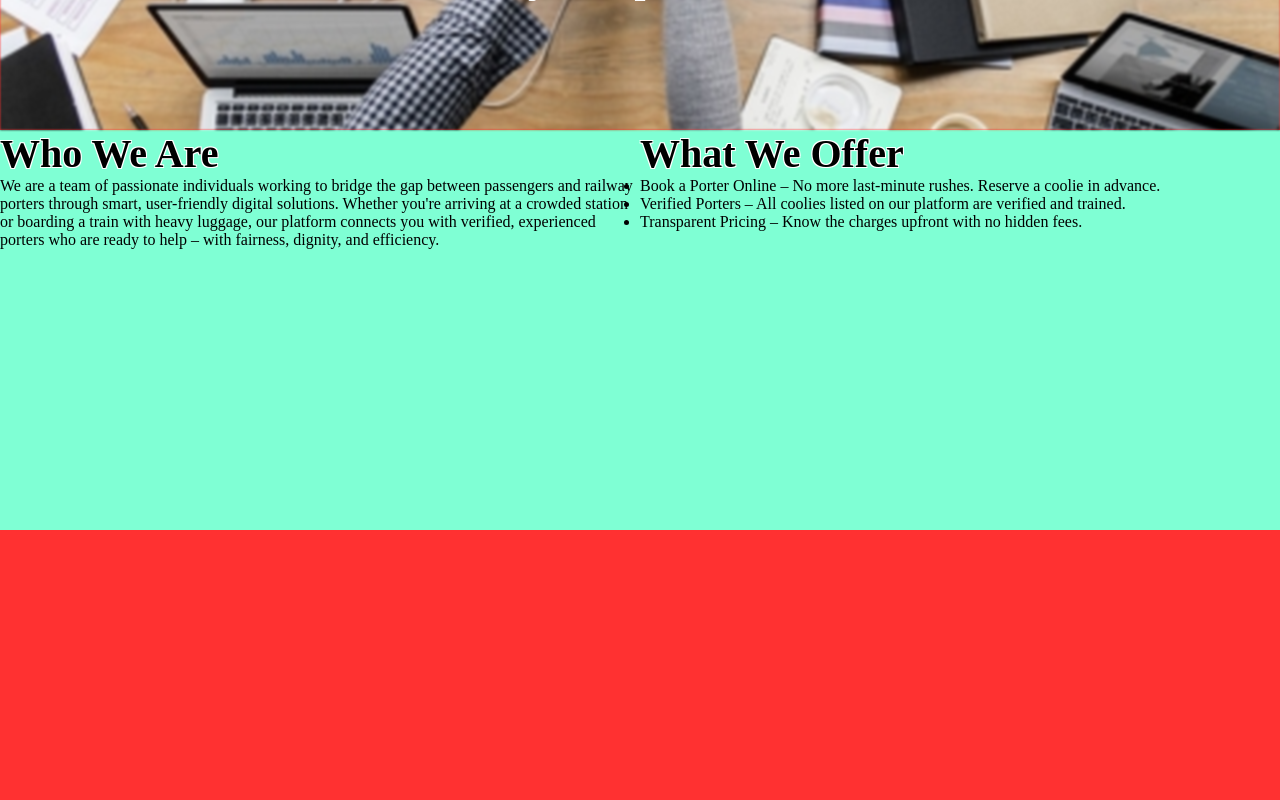
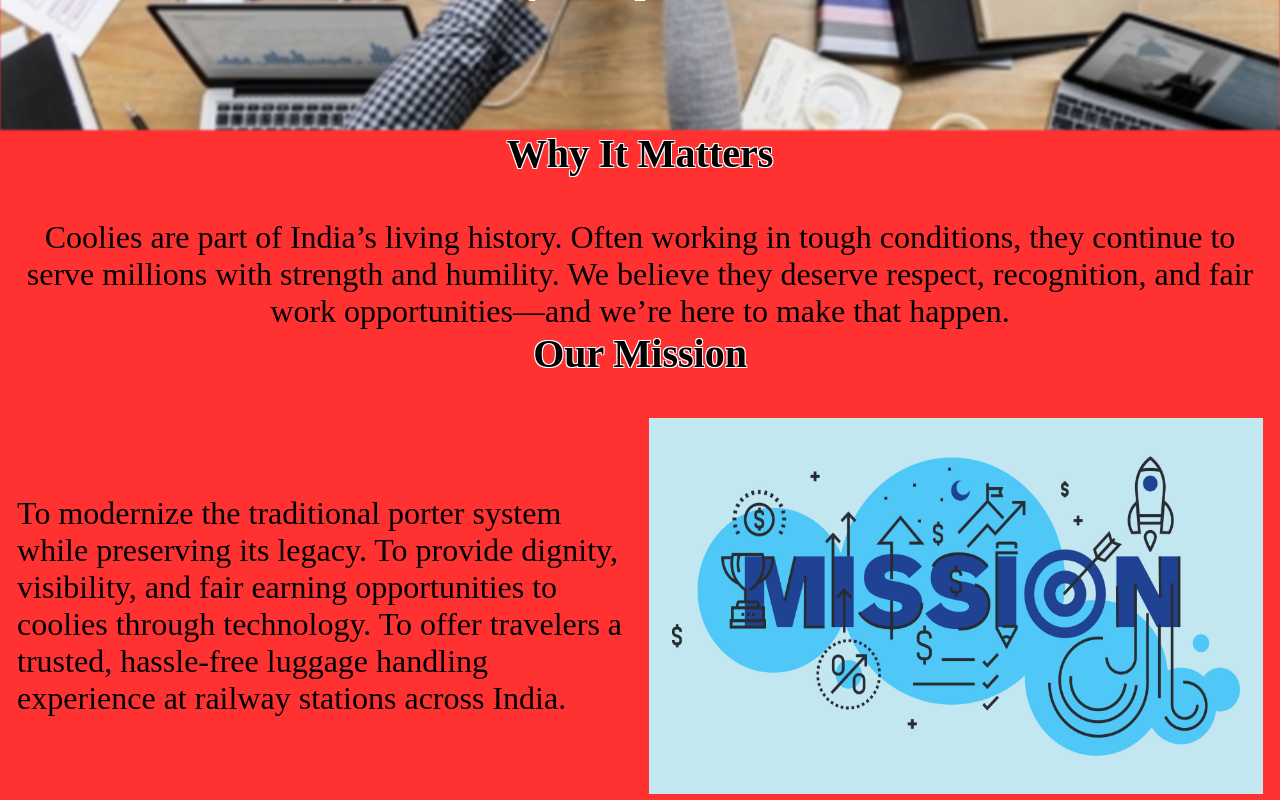
Before and after one commit to Skabdulla01/coolie-app, a React (Vite) app in the folder frontend/: page /aboutus in a window 1280 px wide. Shown: the part 420-1220 px from the top of the page. Before the commit the page ends 950 px from the top, so only its background shows below. Built offline with nearby package versions, Linux system fonts and the light colour scheme.

Commit message:
navbar changes

```diff
--- a/frontend/src/index.css
+++ b/frontend/src/index.css
@@ -61,7 +61,9 @@ a{
   justify-content: space-between;
   align-items: center;
 }
-
+.nav-info:hover{
+  text-decoration: underline;
+}
 
 /* coolie.jsx */
 .hero-btn{
@@ -450,6 +452,12 @@ body{
 
 /* about.jsx */
 
+.aboutus{
+  display: flex;
+  flex-direction: column;
+  align-items: center;
+}
+
 .bg-about{
   background-image: url("./image/bg-image.jpg");
   background-size: cover;
@@ -470,16 +478,64 @@ body{
   font-size: 2rem;
 }
 
-.desc-about{
-  background-color: aqua;
-  height: 50vh;
+
+.mission{
+  height: 58vh;
+  width: 100vw;
+  display: flex;
+  flex-direction: column;
+  align-items: center;
+  justify-content: space-between;
+}
+.mission-data{
+  height: 47vh;
   width: 100vw;
   display: flex;
   flex-wrap: wrap;
+  justify-content: space-evenly;
+}
+.mission-set{
+  height: 47vh;
+  width: 48vw;
+  align-content: center;
+}
+
+
+
+
+
+.desc-about{
+  height: 58vh;
+  width: 100vw;
+  display: flex;
+  flex-wrap: wrap;
+  justify-content: space-evenly;
+  align-items: center;
 }
 
 .desc{
-  background-color: aquamarine;
+  background-color: white;
   height: 50vh;
-  width: 50vw;
+  width: 48vw;
+  padding: 20px;
 }
+.para-desc{
+  font-size:2rem;
+}
+
+.Why-it-matters{
+  display: flex;
+  flex-direction: column;
+  justify-content: space-between;
+  text-align: center;
+  height: 25vh;
+  width: 96vw;
+}
+
+
+/* design */
+
+
+button:hover{
+  border: 2px solid black;
+}
--- a/frontend/src/navbar/aboutus.jsx
+++ b/frontend/src/navbar/aboutus.jsx
@@ -1,10 +1,12 @@
 import React from 'react'
 import Navbar from '../navbar'
+import ourmission from '../image/ourmission.jpg'
 
 function aboutus() {
   return (
     <>
     <Navbar />
+    <div className="aboutus">
       <div className="about-intro">
         <div className="bg-about"></div>
         <div className="bg-info">
@@ -13,37 +15,42 @@ function aboutus() {
         </div>
       </div>
 
-    {/* <div className="mission">
-      <h3>Our Mission</h3>
-      <p>To modernize the traditional porter system while preserving its legacy.
-To provide dignity, visibility, and fair earning opportunities to coolies through technology.
-To offer travelers a trusted, hassle-free luggage handling experience at railway stations across India.</p>
-    </div> */}
+      <div className="Why-it-matters">
+        <h3 className='font3'>Why It Matters</h3>
+        <p className='para-desc'>Coolies are part of India’s living history. Often working in tough conditions, they continue to serve millions with strength and humility. We believe they deserve respect, recognition, and fair work opportunities—and we’re here to make that happen.</p>
+      </div>
+
+
+
+      <div className="mission">
+        <h3 className='font3'>Our Mission</h3>
+        <div className="mission-data">
+          <div className="mission-set">
+            <p className='mission-set para-desc'>To modernize the traditional porter system while preserving its legacy. To provide dignity, visibility, and fair earning opportunities to coolies through technology. To offer travelers a trusted, hassle-free luggage handling experience at railway stations across India.</p>
+          </div>
+          <div className="mission-set">
+            <img className='mission-set' src={ourmission} alt="mission image" />
+          </div>
+        </div>
+      </div>
+
 
       <div className="desc-about">
           <div className="desc">
             <h3 className='font3'>Who We Are</h3>
-          <p>We are a team of passionate individuals working to bridge the gap between passengers and railway porters through smart, user-friendly digital solutions. Whether you're arriving at a crowded station or boarding a train with heavy luggage, our platform connects you with verified, experienced porters who are ready to help – with fairness, dignity, and efficiency.</p>
+            <p className='para-desc'>We are a team of passionate individuals working to bridge the gap between passengers and railway porters through smart, user-friendly digital solutions. Whether you're arriving at a crowded station or boarding a train with heavy luggage, our platform connects you with verified, experienced porters who are ready to help – with fairness, dignity, and efficiency.</p>
           </div>
 
           <div className="desc">
             <h3 className='font3'>What We Offer</h3>
             <ul>
-            <li><p>Book a Porter Online – No more last-minute rushes. Reserve a coolie in advance.</p></li>
-            <li><p>Verified Porters – All coolies listed on our platform are verified and trained.</p></li>
-            <li><p>Transparent Pricing – Know the charges upfront with no hidden fees.</p></li>
+              <li><p className='para-desc'>Book a Porter Online – No more last-minute rushes. Reserve a coolie in advance.</p></li>
+              <li><p className='para-desc'>Verified Porters – All coolies listed on our platform are verified and trained.</p></li>
+              <li><p className='para-desc'>Transparent Pricing – Know the charges upfront with no hidden fees.</p></li>
             </ul>
           </div>
       </div>
-
-
-    {/* <div className="Why-It-Matters">
-      <h3>Why It Matters</h3>
-      <p>Coolies are part of India’s living history. Often working in tough conditions, they continue to serve millions with strength and humility. We believe they deserve respect, recognition, and fair work opportunities—and we’re here to make that happen.</p>
     </div>
-    <div className="p">Join us in supporting those who support you.
-Book a coolie with confidence. Travel with ease.
-[Link to Booking Page or Contact Page]</div> */}
     </>
   )
 }
```
Lines whose indentation alone changed are shown as unchanged.
